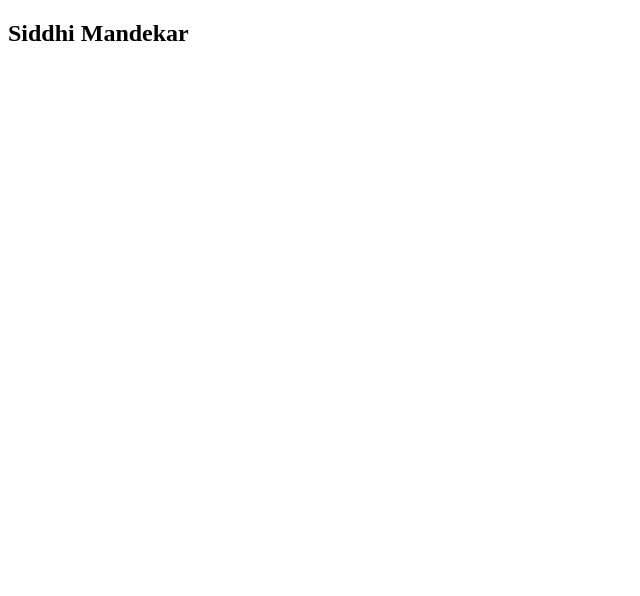
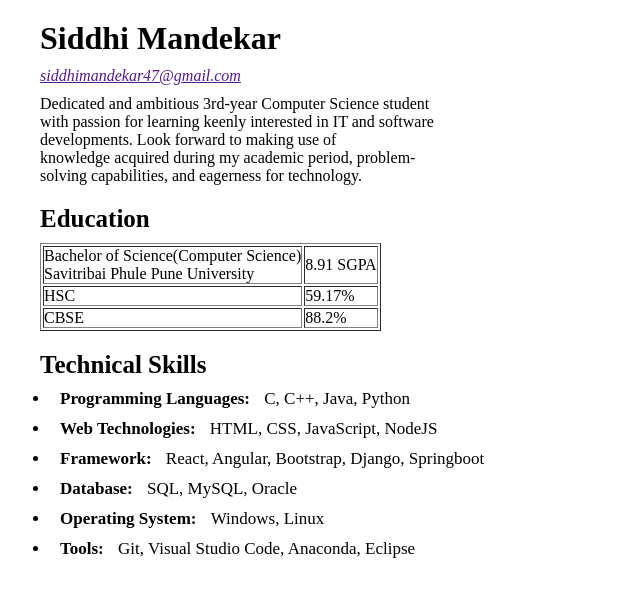
Before and after one commit to SiddhiM4/resume, a plain HTML site: page index.html in a window 1280 px wide. Shown: the whole page, without its empty margins (0-640 px from the left). Drawn offline with Linux system fonts and the light colour scheme.

Commit message:
left side edited

```diff
--- a/index.html
+++ b/index.html
@@ -2,13 +2,66 @@
 <!DOCTYPE html>
 <html lang="en">
   <head>
-  <meta charset="UTF-8">
-  <meta name="viewport" content="width=device-width, initial-scale=1.0">
+    <meta charset="UTF-8" />
+    <meta name="viewport" content="width=device-width, initial-scale=1.0" />
     <title>Document</title>
+
+    <style>
+      * {
+        margin: 10px;
+        padding: 0;
+      }
+
+      h2 {
+        font-size: 25px;
+        margin-top: 20px;
+      }
+
+      ul{
+        font-size: 17px;
+      }
+    </style>
   </head>
   <body>
     <div class="left-side">
-    <h2>Siddhi Mandekar</h2>
+      <h1>Siddhi Mandekar</h1>
+      <i><a href="" style="margin-left: 0">siddhimandekar47@gmail.com</a></i>
+      <p>
+        Dedicated and ambitious 3rd-year Computer Science student <br />with
+        passion for learning keenly interested in IT and software
+        <br />developments. Look forward to making use of <br />knowledge
+        acquired during my academic period, problem- <br />solving capabilities,
+        and eagerness for technology.
+      </p>
+
+      <h2>Education</h2>
+      <table border="1px">
+        <tr>
+          <td>
+            Bachelor of Science(Computer Science) <br />Savitribai Phule Pune
+            University
+          </td>
+          <td>8.91 SGPA</td>
+        </tr>
+        <tr>
+          <td>HSC</td>
+          <td>59.17%</td>
+        </tr>
+        <tr>
+          <td>CBSE</td>
+          <td>88.2%</td>
+        </tr>
+      </table>
+
+      <h2>Technical Skills</h2>
+      <ul>
+        <li><b>Programming Languages: </b>C, C++, Java, Python</li>
+        <li><b>Web Technologies: </b>HTML, CSS, JavaScript, NodeJS</li>
+        <li><b>Framework: </b>React, Angular, Bootstrap, Django, Springboot</li>
+        <li><b>Database: </b>SQL, MySQL, Oracle</li>
+        <li><b>Operating System: </b>Windows, Linux</li>
+        <li><b>Tools: </b>Git, Visual Studio Code, Anaconda, Eclipse</li>
+      </ul>
     </div>
   </body>
 </html>
```
Lines whose indentation alone changed are shown as unchanged.
